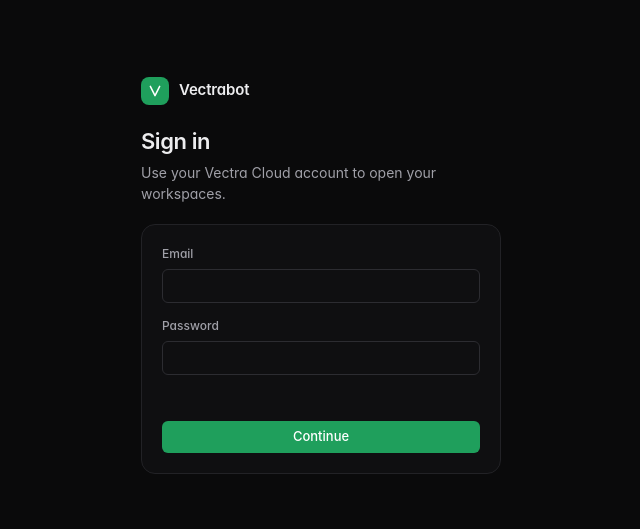
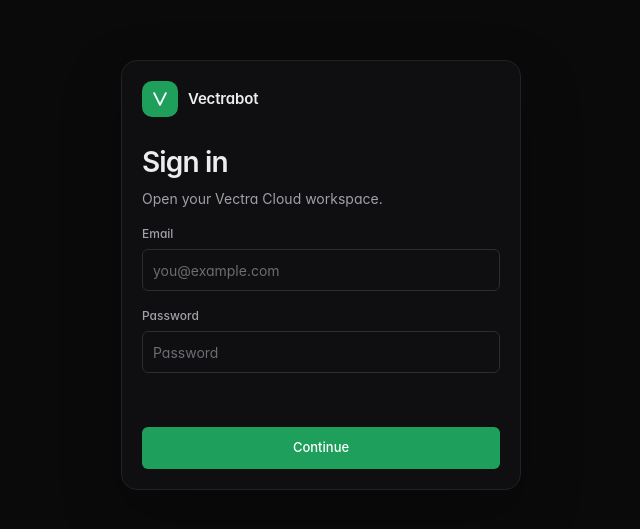
Before and after one commit to supercharge-cli/vectrabot, a plain HTML site: page frontend/index.html in a window 1280 px wide. Shown: the part 125-654 px from the top of the page, without its empty margins (319-959 px from the left). Drawn offline with Linux system fonts and the light colour scheme.

Commit message:
feat(desktop): open the only workspace and tighten sign-in
Version 1.0.3 skips the workspace list when the account has one workspace, and the sign-in form sits in a single panel.

```diff
--- a/desktop/package.json
+++ b/desktop/package.json
@@ -1,7 +1,7 @@
 {
   "name": "vectrabot-desktop",
   "private": true,
-  "version": "1.0.2",
+  "version": "1.0.3",
   "description": "Vectrabot desktop client for Vectra Cloud",
   "scripts": {
     "tauri": "tauri",
--- a/desktop/src-tauri/Cargo.toml
+++ b/desktop/src-tauri/Cargo.toml
@@ -1,6 +1,6 @@
 [package]
 name = "vectrabot"
-version = "1.0.2"
+version = "1.0.3"
 description = "Vectrabot desktop client"
 authors = ["Vectrabot"]
 edition = "2021"
--- a/desktop/src-tauri/tauri.conf.json
+++ b/desktop/src-tauri/tauri.conf.json
@@ -1,7 +1,7 @@
 {
   "$schema": "https://schema.tauri.app/config/2",
   "productName": "Vectrabot",
-  "version": "1.0.2",
+  "version": "1.0.3",
   "identifier": "in.xibeai.vectrabot",
   "build": {
     "frontendDist": "../../frontend"
--- a/frontend/app.js
+++ b/frontend/app.js
@@ -194,13 +194,19 @@ $("#login-form").onsubmit = async (e) => {
 $("#signout").onclick = () => signOut();
 $("#refresh").onclick = () => loadList();
 async function loadList() {
-  show("workspaces"); $("#list-error").textContent = ""; $("#list-email").textContent = state.email;
   const box = $("#list");
-  box.replaceChildren(...[0, 1].map(() => h("div", { class: "ws" }, h("div", { class: "skeleton", style: { width: "40%", height: "14px" } }))));
+  $("#list-error").textContent = ""; $("#list-email").textContent = state.email;
   try {
     const { instances = [] } = await cloud("/api/instances");
+    state.workspaceCount = instances.length;
+    const back = $("#back");
+    back.disabled = instances.length < 2;
+    back.title = instances.length < 2 ? "" : "All workspaces";
+    back.querySelector(".faint")?.toggleAttribute("hidden", instances.length < 2);
+    if (instances.length === 1) { await openAndLoad(instances[0]); return; }
+    show("workspaces");
     box.replaceChildren();
-    if (!instances.length) { box.append(h("div", { class: "empty" }, h("span", { html: icon("grid") }), h("strong", {}, "No workspaces yet"), h("span", { html: `Create one on <a href="${escapeHtml(CLOUD)}" target="_blank" rel="noreferrer">${escapeHtml(CLOUD.replace(/^https?:\/\//, ""))}</a>, then refresh.` }))); return; }
+    if (!instances.length) { box.append(h("div", { class: "empty" }, h("span", { html: icon("grid") }), h("strong", {}, "No workspace yet"), h("span", { html: `Create one on <a href="${escapeHtml(CLOUD)}" target="_blank" rel="noreferrer">${escapeHtml(CLOUD.replace(/^https?:\/\//, ""))}</a>, then refresh.` }))); return; }
     for (const item of instances) {
       const status = item.status || "unknown";
       const kind = status === "running" ? "ok" : status === "paused" ? "warn" : status === "error" ? "bad" : "";
@@ -244,7 +250,7 @@ function closeWorkspace() {
   stopLive(); endControl({ silent: true }); closeTerminal(); closeEvents();
   state.ws = null;
 }
-$("#back").onclick = () => { closeWorkspace(); loadList(); };
+$("#back").onclick = () => { if ((state.workspaceCount || 0) < 2) return; closeWorkspace(); loadList(); };
 $$("[data-tab]").forEach((b) => (b.onclick = () => selectTab(b.dataset.tab)));
 function selectTab(tab) {
   state.tab = tab;
--- a/frontend/index.html
+++ b/frontend/index.html
@@ -61,16 +61,17 @@
 
 <!-- sign in -->
 <section id="login" class="page" hidden>
-  <div class="auth">
-    <div class="brand"><span class="mark"><svg class="i"><use href="#i-logo"/></svg></span>Vectrabot</div>
-    <div><h1>Sign in</h1><p>Use your Vectra Cloud account to open your workspaces.</p></div>
-    <form id="login-form" class="card" novalidate>
-      <label class="field"><span>Email</span><input class="input" id="email" type="email" autocomplete="username" required /></label>
-      <label class="field"><span>Password</span><input class="input" id="password" type="password" autocomplete="current-password" required /></label>
-      <div id="login-error" class="error-text" role="alert"></div>
-      <button class="btn primary" id="signin" type="submit">Continue</button>
-    </form>
-  </div>
+  <form id="login-form" class="auth card" novalidate>
+    <div class="brand"><span class="mark lg"><svg class="i"><use href="#i-logo"/></svg></span>Vectrabot</div>
+    <div>
+      <h1>Sign in</h1>
+      <p>Open your Vectra Cloud workspace.</p>
+    </div>
+    <label class="field"><span>Email</span><input class="input" id="email" type="email" autocomplete="username" placeholder="you@example.com" required /></label>
+    <label class="field"><span>Password</span><input class="input" id="password" type="password" autocomplete="current-password" placeholder="Password" required /></label>
+    <div id="login-error" class="error-text" role="alert"></div>
+    <button class="btn primary" id="signin" type="submit">Continue</button>
+  </form>
 </section>
 
 <!-- workspace list -->
--- a/frontend/styles.css
+++ b/frontend/styles.css
@@ -112,14 +112,18 @@ kbd { font: 11px var(--mono); padding: 1px 5px; border: 1px solid var(--line-2);
 
 /* ---------- sign in + workspace list ---------- */
 .page { min-height: 100%; display: grid; place-items: center; padding: 32px 16px; }
-.auth { width: 100%; max-width: 360px; display: grid; gap: 20px; }
+.auth { width: 100%; max-width: 400px; display: grid; gap: 16px; padding: 28px; }
 .brand { display: flex; align-items: center; gap: 10px; font-weight: 600; font-size: 15px; letter-spacing: -0.01em; }
 .mark { width: 28px; height: 28px; border-radius: 8px; background: var(--accent); display: grid; place-items: center; color: #fff; }
+.mark.lg { width: 36px; height: 36px; border-radius: 10px; }
 .mark svg.i { width: 16px; height: 16px; stroke-width: 2.25; }
-.auth h1 { margin: 0; font-size: 22px; font-weight: 600; letter-spacing: -0.02em; }
-.auth p { margin: 4px 0 0; color: var(--text-2); }
-.card { background: var(--panel); border: 1px solid var(--line); border-radius: var(--r-lg); padding: 20px; }
-.auth form { display: grid; gap: 14px; }
+.mark.lg svg.i { width: 20px; height: 20px; }
+.auth h1 { margin: 8px 0 0; font-size: 28px; font-weight: 600; letter-spacing: -0.03em; }
+.auth p { margin: 6px 0 0; color: var(--text-2); line-height: 1.45; }
+.card { background: var(--panel); border: 1px solid var(--line); border-radius: 16px; padding: 20px; box-shadow: 0 24px 60px rgba(0, 0, 0, 0.28); }
+.auth .field { display: grid; gap: 6px; }
+.auth .input { height: 42px; }
+.auth .btn.primary { height: 42px; margin-top: 4px; }
 .list-page { width: 100%; max-width: 640px; display: grid; gap: 20px; align-self: start; padding-top: 10vh; }
 .list-head { display: flex; align-items: center; gap: 12px; }
 .list-head h1 { margin: 0; font-size: 20px; font-weight: 600; letter-spacing: -0.02em; }
```
Also changed, not shown: 2 other files.
